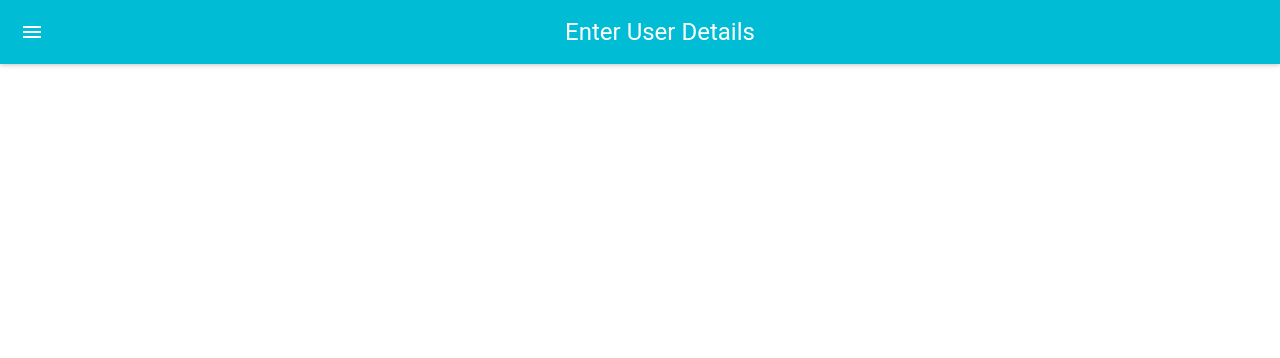
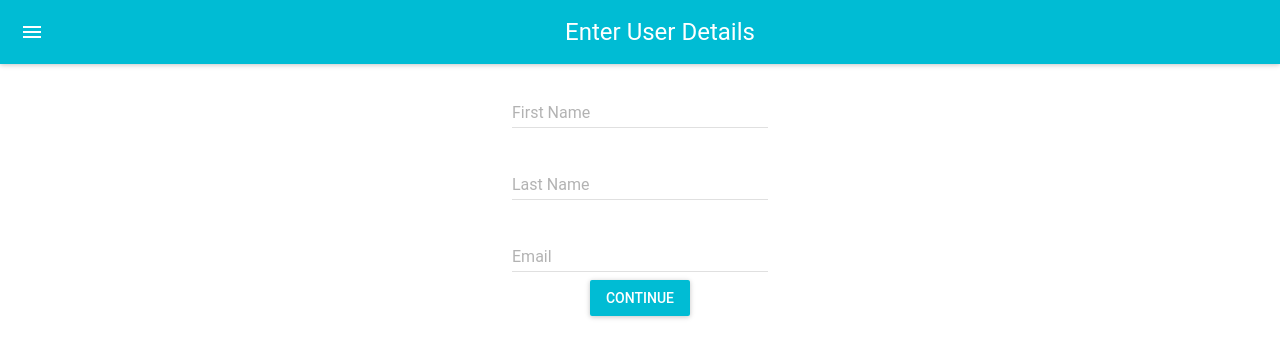
Before and after one commit to Hoey1/esl-form, a React (Create React App) app in the folder form/: page / in a window 1280 px wide. Shown: the top 358 px of the page. Built offline with nearby package versions, Linux system fonts and the light colour scheme.

Commit message:
updated Material UI styling for first test secion

```diff
--- a/form/package.json
+++ b/form/package.json
@@ -3,6 +3,7 @@
   "version": "0.1.0",
   "private": true,
   "dependencies": {
+    "@material-ui/icons": "^4.9.1",
     "@testing-library/jest-dom": "^4.2.4",
     "@testing-library/react": "^9.5.0",
     "@testing-library/user-event": "^7.2.1",
--- a/form/src/components/FormUserDetails.js
+++ b/form/src/components/FormUserDetails.js
@@ -3,6 +3,7 @@
 import AppBar from "material-ui/AppBar";
 import TextField from "material-ui/TextField";
 import RaisedButton from "material-ui/RaisedButton";
+// import SchoolIcon from "@material-ui/icons/School";
 
 export class FormUserDetails extends Component {
   continue = (e) => {
@@ -16,10 +17,47 @@
       <MuiThemeProvider>
         <React.Fragment>
           <AppBar title="Enter User Details" />
+          {/* <SchoolIcon color="primary" /> */}
+          <TextField
+            hintText="Enter Your First Name"
+            floatingLabelText="First Name"
+            // onChange={handleChange("firstName")}
+            onChange={this.props.handleChange}
+            defaultValue={values.firstName}
+          />
+          <br />
+          <TextField
+            hintText="Enter Your Last Name"
+            floatingLabelText="Last Name"
+            // onChange={handleChange("lastName")}
+            onChange={this.props.handleChange}
+            defaultValue={values.lastName}
+          />
+          <br />
+          <TextField
+            hintText="Enter Your Email"
+            floatingLabelText="Email"
+            // onChange={handleChange("email")}
+            onChange={this.props.handleChange}
+            defaultValue={values.email}
+          />
+          <br />
+          <RaisedButton
+            label="Continue"
+            primary={true}
+            styles={styles.button}
+            onClick={this.continue}
+          />
         </React.Fragment>
       </MuiThemeProvider>
     );
   }
 }
 
+const styles = {
+  button: {
+    margin: 15,
+  },
+};
+
 export default FormUserDetails;
```
Also changed, not shown: 1 other file (tests, documents, lock files or other folders).
